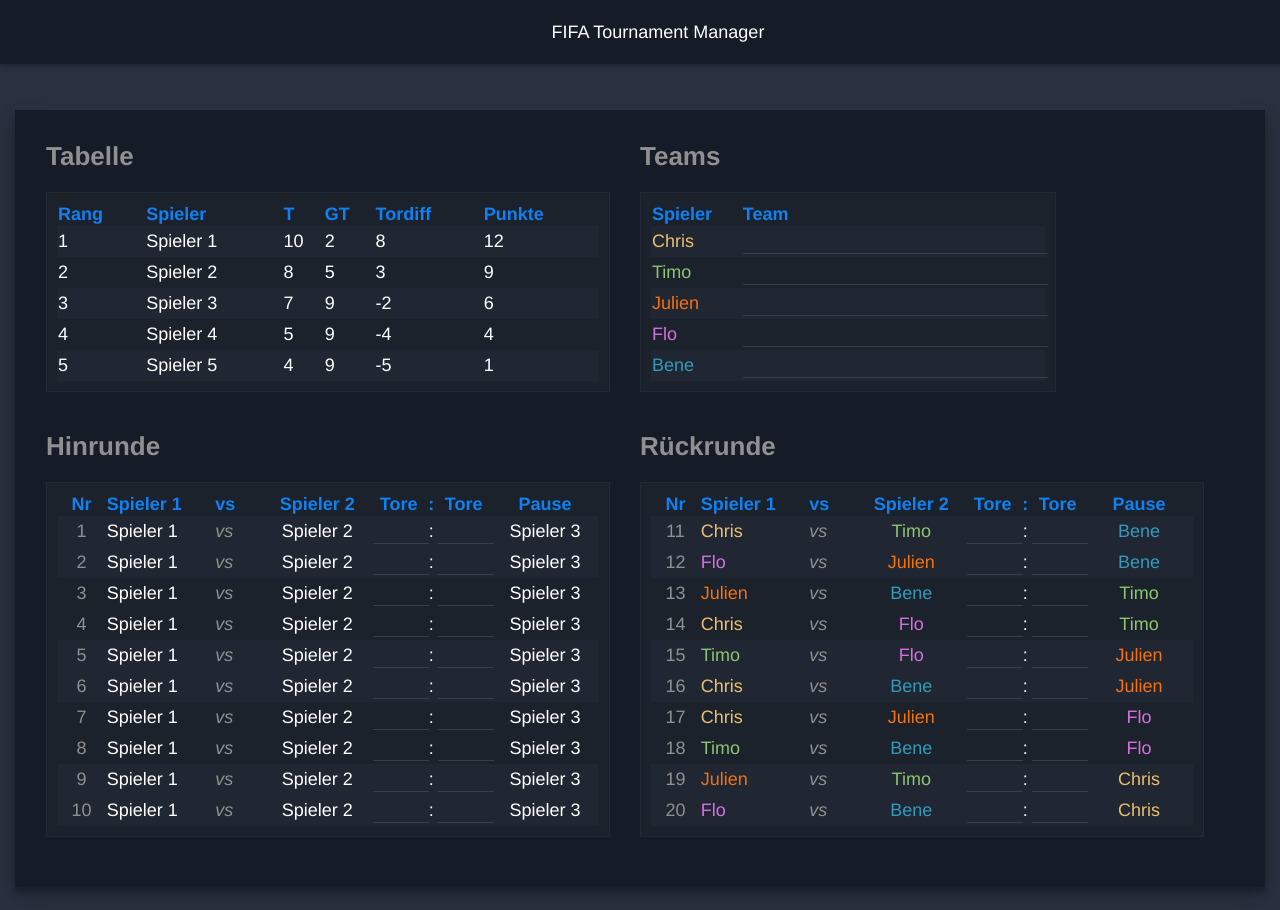
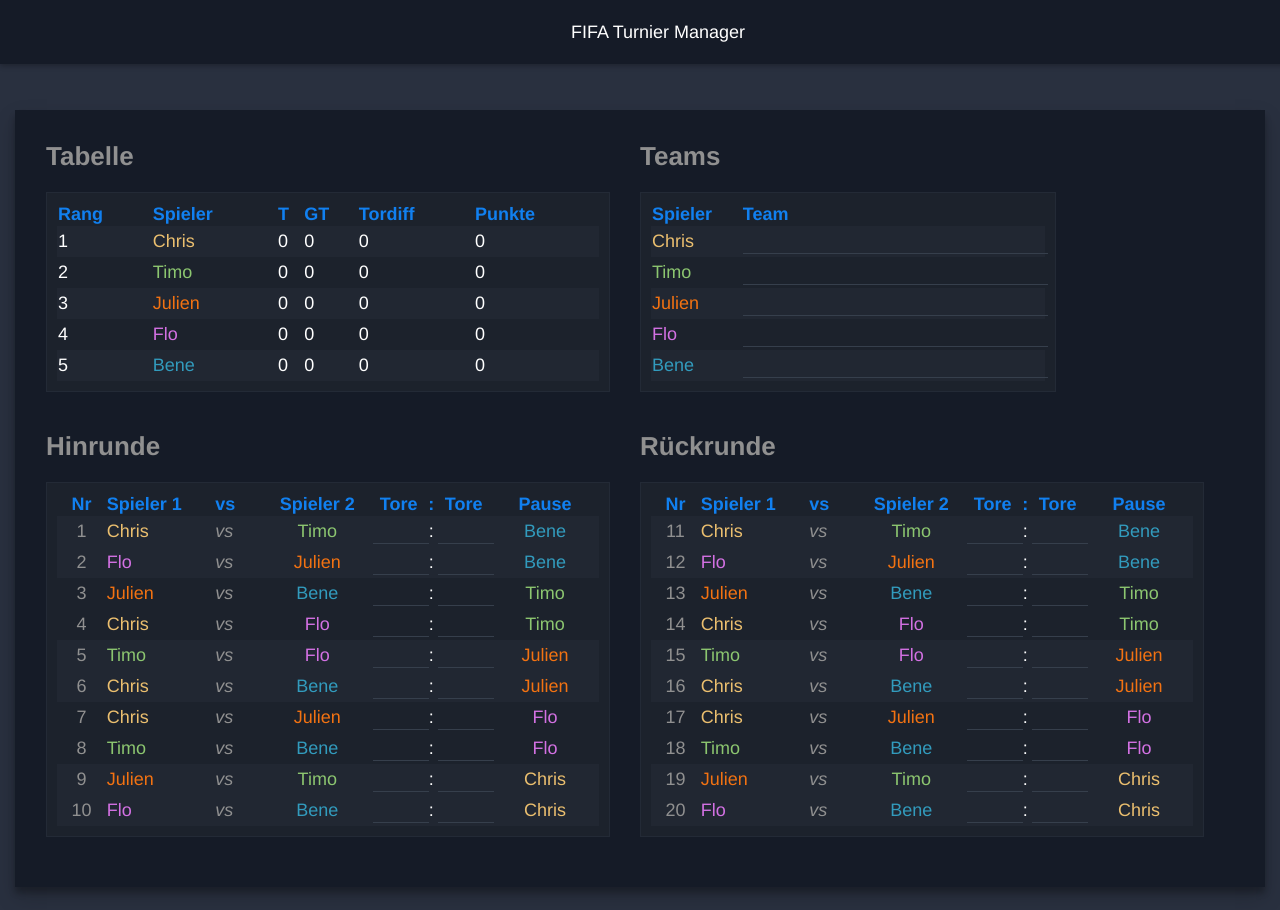
Before and after one commit to beNorthman/FifaTournamentManager, an Angular app: page / in a window 1280 px wide. Built offline with nearby package versions, Linux system fonts and the light colour scheme.

Commit message:
adds players to the standings table and to the roster round 1 table

```diff
--- a/src/app/shared/header/header.component.html
+++ b/src/app/shared/header/header.component.html
@@ -1,5 +1,5 @@
 <div class="header-wrapper">
   <div class="header-title">
-      FIFA Tournament Manager
+      FIFA Turnier Manager
   </div>
 </div>
--- a/src/app/tournament/tournament.component.html
+++ b/src/app/tournament/tournament.component.html
@@ -16,43 +16,43 @@
                 </tr>
                 <tr>
                   <td>1</td>
-                  <td>Spieler 1</td>
-                  <td>10</td>
-                  <td>2</td>
-                  <td>8</td>
-                  <td>12</td>
+                  <td><label class="chris">Chris</label></td>
+                  <td>0</td>
+                  <td>0</td>
+                  <td>0</td>
+                  <td>0</td>
                 </tr>
                 <tr>
                   <td>2</td>
-                  <td>Spieler 2</td>
-                  <td>8</td>
-                  <td>5</td>
-                  <td>3</td>
-                  <td>9</td>
+                  <td><label class="timo">Timo</label></td>
+                  <td>0</td>
+                  <td>0</td>
+                  <td>0</td>
+                  <td>0</td>
                 </tr>
                 <tr>
                   <td>3</td>
-                  <td>Spieler 3</td>
-                  <td>7</td>
-                  <td>9</td>
-                  <td>-2</td>
-                  <td>6</td>
+                  <td><label class="julien">Julien</label></td>
+                  <td>0</td>
+                  <td>0</td>
+                  <td>0</td>
+                  <td>0</td>
                 </tr>
                 <tr>
                   <td>4</td>
-                  <td>Spieler 4</td>
-                  <td>5</td>
-                  <td>9</td>
-                  <td>-4</td>
-                  <td>4</td>
+                  <td><label class="flo">Flo</label></td>
+                  <td>0</td>
+                  <td>0</td>
+                  <td>0</td>
+                  <td>0</td>
                 </tr>
                 <tr>
                   <td>5</td>
-                  <td>Spieler 5</td>
-                  <td>4</td>
-                  <td>9</td>
-                  <td>-5</td>
-                  <td>1</td>
+                  <td><label class="bene">Bene</label></td>
+                  <td>0</td>
+                  <td>0</td>
+                  <td>0</td>
+                  <td>0</td>
                 </tr>
               </table>
             </div>
@@ -120,13 +120,13 @@
                   1
                 </td>
                 <td>
-                  Spieler 1
+                  <label class="chris">Chris</label>
                 </td>
                 <td>
                   vs
                 </td>
                 <td>
-                  Spieler 2
+                  <label class="timo">Timo</label>
                 </td>
                 <td>
                   <input type="text" value="" (blur)="updateResult(matchResult)" class="table-input-roster">
@@ -138,7 +138,7 @@
                   <input type="text" value="" (blur)="updateResult(matchResult)" class="table-input-roster">
                 </td>
                 <td>
-                  Spieler 3
+                  <label class="bene">Bene</label>
                 </td>
               </tr>
               <tr>
@@ -146,13 +146,13 @@
                   2
                 </td>
                 <td>
-                  Spieler 1
+                  <label class="flo">Flo</label>
                 </td>
                 <td>
                   vs
                 </td>
                 <td>
-                  Spieler 2
+                  <label class="julien">Julien</label>
                 </td>
                 <td>
                   <input type="text" value="" (blur)="updateResult(matchResult)" class="table-input-roster">
@@ -164,7 +164,7 @@
                   <input type="text" value="" (blur)="updateResult(matchResult)" class="table-input-roster">
                 </td>
                 <td>
-                  Spieler 3
+                  <label class="bene">Bene</label>
                 </td>
               </tr>
               <tr>
@@ -172,13 +172,13 @@
                   3
                 </td>
                 <td>
-                  Spieler 1
+                  <label class="julien">Julien</label>
                 </td>
                 <td>
                   vs
                 </td>
                 <td>
-                  Spieler 2
+                  <label class="bene">Bene</label>
                 </td>
                 <td>
                   <input type="text" value="" (blur)="updateResult(matchResult)" class="table-input-roster">
@@ -190,7 +190,7 @@
                   <input type="text" value="" (blur)="updateResult(matchResult)" class="table-input-roster">
                 </td>
                 <td>
-                  Spieler 3
+                  <label class="timo">Timo</label>
                 </td>
               </tr>
               <tr>
@@ -198,13 +198,13 @@
                   4
                 </td>
                 <td>
-                  Spieler 1
+                  <label class="chris">Chris</label>
                 </td>
                 <td>
                   vs
                 </td>
                 <td>
-                  Spieler 2
+                  <label class="flo">Flo</label>
                 </td>
                 <td>
                   <input type="text" value="" (blur)="updateResult(matchResult)" class="table-input-roster">
@@ -216,7 +216,7 @@
                   <input type="text" value="" (blur)="updateResult(matchResult)" class="table-input-roster">
                 </td>
                 <td>
-                  Spieler 3
+                  <label class="timo">Timo</label>
                 </td>
               </tr>
               <tr>
@@ -224,13 +224,13 @@
                   5
                 </td>
                 <td>
-                  Spieler 1
+                  <label class="timo">Timo</label>
                 </td>
                 <td>
                   vs
                 </td>
                 <td>
-                  Spieler 2
+                  <label class="flo">Flo</label>
                 </td>
                 <td>
                   <input type="text" value="" (blur)="updateResult(matchResult)" class="table-input-roster">
@@ -242,7 +242,7 @@
                   <input type="text" value="" (blur)="updateResult(matchResult)" class="table-input-roster">
                 </td>
                 <td>
-                  Spieler 3
+                  <label class="julien">Julien</label>
                 </td>
               </tr>
               <tr>
@@ -250,13 +250,13 @@
                   6
                 </td>
                 <td>
-                  Spieler 1
+                  <label class="chris">Chris</label>
                 </td>
                 <td>
                   vs
                 </td>
                 <td>
-                  Spieler 2
+                  <label class="bene">Bene</label>
                 </td>
                 <td>
                   <input type="text" value="" (blur)="updateResult(matchResult)" class="table-input-roster">
@@ -268,7 +268,7 @@
                   <input type="text" value="" (blur)="updateResult(matchResult)" class="table-input-roster">
                 </td>
                 <td>
-                  Spieler 3
+                  <label class="julien">Julien</label>
                 </td>
               </tr>
               <tr>
@@ -276,13 +276,13 @@
                   7
                 </td>
                 <td>
-                  Spieler 1
+                  <label class="chris">Chris</label>
                 </td>
                 <td>
                   vs
                 </td>
                 <td>
-                  Spieler 2
+                  <label class="julien">Julien</label>
                 </td>
                 <td>
                   <input type="text" value="" (blur)="updateResult(matchResult)" class="table-input-roster">
@@ -294,7 +294,7 @@
                   <input type="text" value="" (blur)="updateResult(matchResult)" class="table-input-roster">
                 </td>
                 <td>
-                  Spieler 3
+                  <label class="flo">Flo</label>
                 </td>
               </tr>
               <tr>
@@ -302,13 +302,13 @@
                   8
                 </td>
                 <td>
-                  Spieler 1
+                  <label class="timo">Timo</label>
                 </td>
                 <td>
                   vs
                 </td>
                 <td>
-                  Spieler 2
+                  <label class="bene">Bene</label>
                 </td>
                 <td>
                   <input type="text" value="" (blur)="updateResult(matchResult)" class="table-input-roster">
@@ -320,7 +320,7 @@
                   <input type="text" value="" (blur)="updateResult(matchResult)" class="table-input-roster">
                 </td>
                 <td>
-                  Spieler 3
+                  <label class="flo">Flo</label>
                 </td>
               </tr>
               <tr>
@@ -328,13 +328,13 @@
                   9
                 </td>
                 <td>
-                  Spieler 1
+                  <label class="julien">Julien</label>
                 </td>
                 <td>
                   vs
                 </td>
                 <td>
-                  Spieler 2
+                  <label class="timo">Timo</label>
                 </td>
                 <td>
                   <input type="text" value="" (blur)="updateResult(matchResult)" class="table-input-roster">
@@ -346,7 +346,7 @@
                   <input type="text" value="" (blur)="updateResult(matchResult)" class="table-input-roster">
                 </td>
                 <td>
-                  Spieler 3
+                  <label class="chris">Chris</label>
                 </td>
               </tr>
               <tr>
@@ -354,13 +354,13 @@
                   10
                 </td>
                 <td>
-                  Spieler 1
+                  <label class="flo">Flo</label>
                 </td>
                 <td>
                   vs
                 </td>
                 <td>
-                  Spieler 2
+                  <label class="bene">Bene</label>
                 </td>
                 <td>
                   <input type="text" value="" (blur)="updateResult(matchResult)" class="table-input-roster">
@@ -372,7 +372,7 @@
                   <input type="text" value="" (blur)="updateResult(matchResult)" class="table-input-roster">
                 </td>
                 <td>
-                  Spieler 3
+                  <label class="chris">Chris</label>
                 </td>
               </tr>
             </table>
--- a/src/index.html
+++ b/src/index.html
@@ -2,7 +2,7 @@
 <html lang="en">
 <head>
   <meta charset="utf-8">
-  <title>Fifa Tournament Manager</title>
+  <title>FIFA Turnier Manager</title>
   <base href="/">
   <meta name="viewport" content="width=device-width, initial-scale=1">
   <link rel="icon" type="image/x-icon" href="assets/favicon.ico">
```
